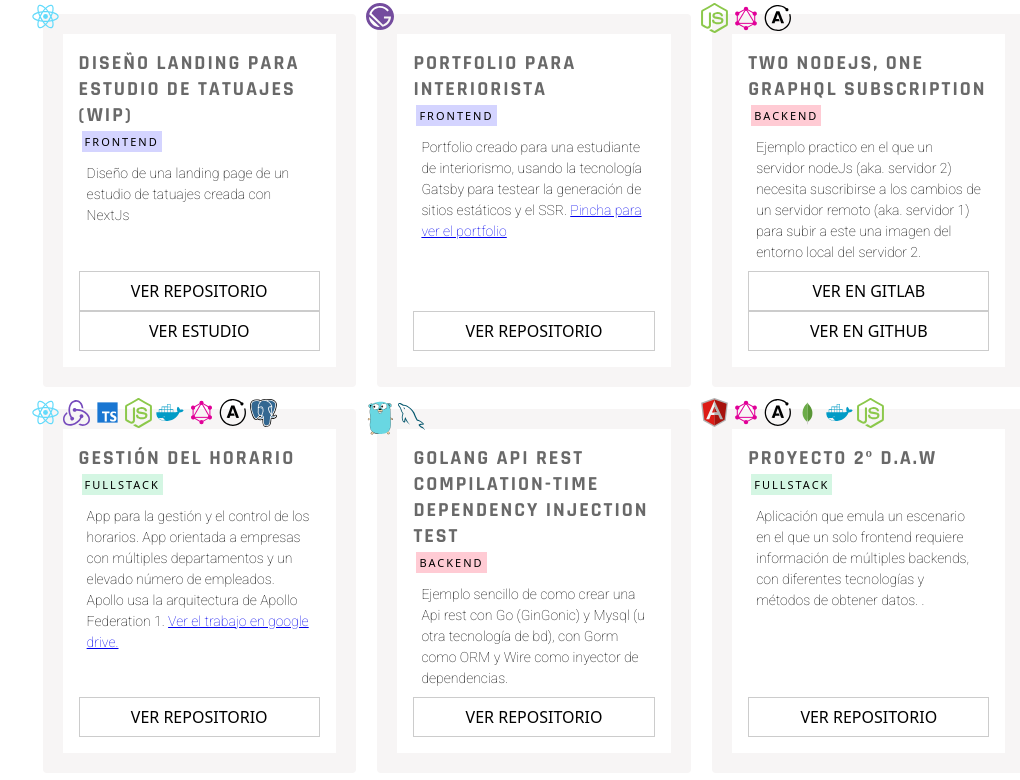
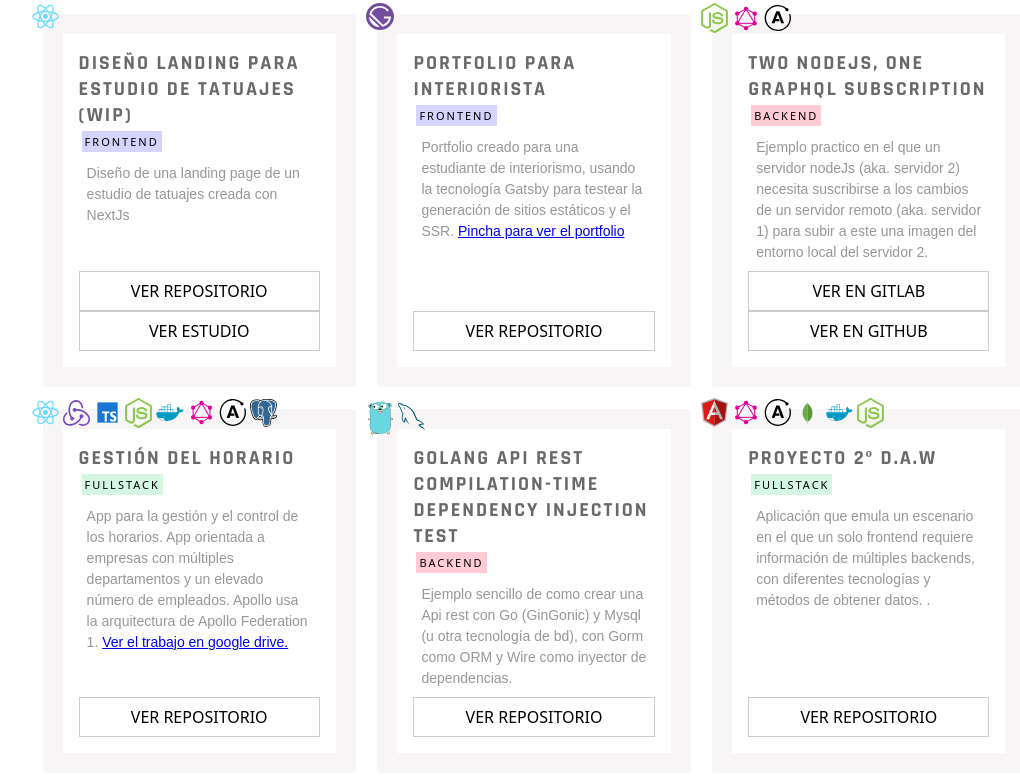
Before and after one commit to BelicStorm/personalPortfolio, a website: page public/index.html in a window 1280 px wide. Shown: the part 969-1749 px from the top of the page, without its empty margins (130-1150 px from the left). Drawn offline with Linux system fonts and the light colour scheme.

Commit message:
Update cards.style.css

```diff
--- a/public/styles/cards.style.css
+++ b/public/styles/cards.style.css
@@ -212,10 +212,12 @@ span.red {
   flex-direction: column;
 }
 .card__text {
-  flex: 1 1 auto;
+ flex: 1 1 auto;
+  font-family: Arial;
   font-size: 0.875rem;
   line-height: 1.5;
   margin: 8px;
+  color: #979797;
 }
 @media (max-width: 800px) {
   .social-skills {
```
